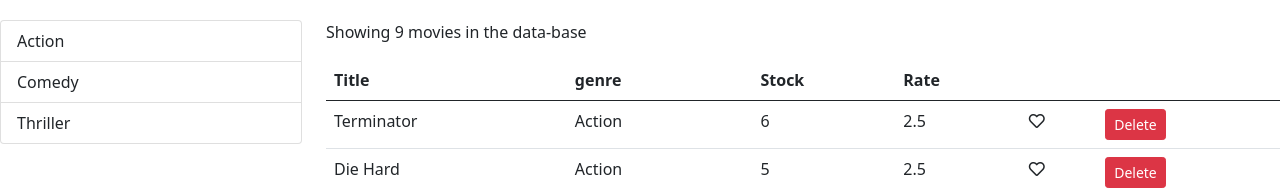
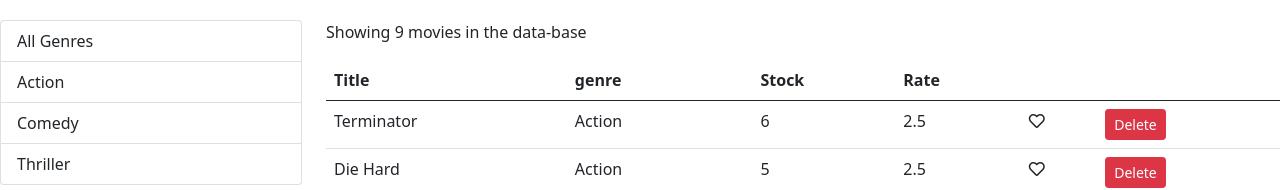
Before and after one commit to iGotABadIdea/Movie-Renting-app, a React (Create React App) app: page / in a window 1280 px wide. Shown: the top 190 px of the page. Built offline with nearby package versions, Linux system fonts and the light colour scheme.

Commit message:
Filtering completed

```diff
--- a/src/components/movies.jsx
+++ b/src/components/movies.jsx
@@ -1,7 +1,8 @@
 import React, { Component } from 'react';
 import { getMovies } from "../services/fakeMovieService";
 import { getGenres } from '../services/fakeGenreService';
-import Like from './common/like';
+import MoviesTable from './moviesTable'
+
 import Pagination from './common/pagination'
 import {paginate} from '../utils/paginate';
 import ListGroup from './common/listGroup'
@@ -13,7 +14,8 @@ class Movies extends Component {
         currentPage:1,
      };
      componentDidMount() {
-       this.setState({movies:getMovies(),genres:getGenres()});
+       const genres=[{name:"All Genres"},...getGenres()];
+       this.setState({movies:getMovies(),genres});
      }
      handleDelete=movie=>{
        const movies2=this.state.movies.filter(m=>(m._id!==movie._id))
@@ -30,13 +32,14 @@ class Movies extends Component {
        this.setState({currentPage:page})
      };
      handleGenreSelect=genre=>{
-       this.setState({selectedGenre:genre});
+       this.setState({selectedGenre:genre, currentPage:1});
      }
     render() {
       const {length:count}=this.state.movies;
       const {pageSize,currentPage,genres,selectedGenre,movies:allMovies}=this.state;
       if(count===0) return <p>There are no Movies in the data base</p>
-      const movies=paginate(allMovies,currentPage,pageSize)
+      const filtered=selectedGenre && selectedGenre._id ? allMovies.filter(m=>m.genre._id===selectedGenre._id):allMovies;
+      const movies=paginate(filtered,currentPage,pageSize)
         return (
               <div className='row'>
           <div className="col-3">
@@ -46,35 +49,11 @@ class Movies extends Component {
             onItemSelect={this.handleGenreSelect } />
           </div>
            <div className="col">
-             <p>Showing {count} movies in the data-base</p>
-           <table className="table table-hover">
-  <thead>
-    <tr>
-      <th scope="col">Title</th>
-      <th scope="col">genre</th>
-      <th scope="col">Stock</th>
-      <th scope="col">Rate</th>
-      <th/>
-      <th/>
-    </tr>
-  </thead>
-  <tbody>
-      {movies.map(movie=>(
-    <tr key={movie._id}>
-      <td>{movie.title}</td>
-      <td>{movie.genre.name}</td>
-      <td>{movie.numberInStock}</td>
-      <td>{movie.dailyRentalRate}</td>
-      <td><Like liked={movie.liked} onClick={()=>this.handleLike(movie)}/></td>
-      <td><button onClick={()=>this.handleDelete(movie)} className="btn btn-danger btn-sm">Delete</button></td>
-    </tr>
-
-      ))}
+             <p>Showing {filtered.length} movies in the data-base</p>
+             <MoviesTable movies={movies} onLike={this.handleLike} onDelete={this.handleDelete}/>
 
 
-  </tbody>
-</table>
-<Pagination itemsCount={count} pageSize={pageSize} onPageChange={this.handlePageChange}
+<Pagination itemsCount={filtered.length} pageSize={pageSize} onPageChange={this.handlePageChange}
 currentPage={currentPage}/>
           </div>
         </div>
--- /dev/null
+++ b/src/components/moviesTable.jsx
@@ -0,0 +1,36 @@
+import React from 'react';
+import Like from './common/like';
+const MoviesTable = (props) => {
+    const {movies,onDelete,onLike} = props;
+    return (
+        <table className="table table-hover">
+  <thead>
+    <tr>
+      <th scope="col">Title</th>
+      <th scope="col">genre</th>
+      <th scope="col">Stock</th>
+      <th scope="col">Rate</th>
+      <th/>
+      <th/>
+    </tr>
+  </thead>
+  <tbody>
+      {movies.map(movie=>(
+    <tr key={movie._id}>
+      <td>{movie.title}</td>
+      <td>{movie.genre.name}</td>
+      <td>{movie.numberInStock}</td>
+      <td>{movie.dailyRentalRate}</td>
+      <td><Like liked={movie.liked} onClick={()=>onLike(movie)}/></td>
+      <td><button onClick={()=>onDelete(movie)} className="btn btn-danger btn-sm">Delete</button></td>
+    </tr>
+
+      ))}
+
+
+  </tbody>
+</table>
+     );
+}
+
+export default MoviesTable;
```
